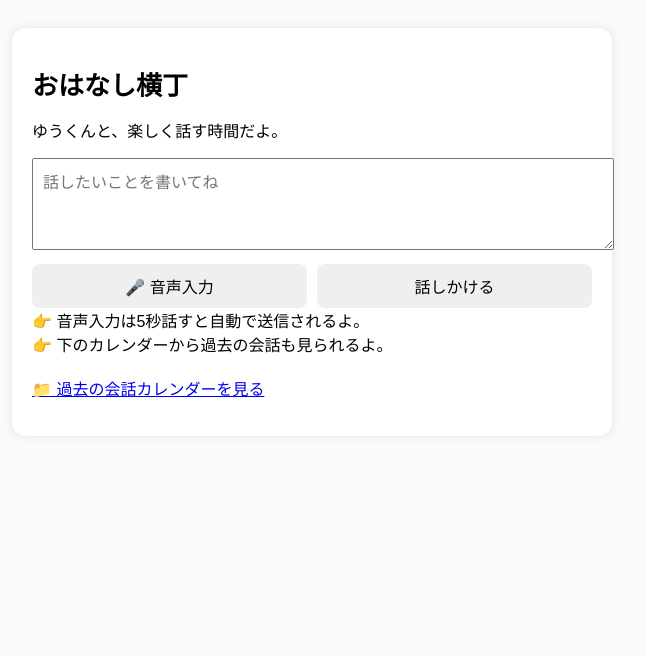
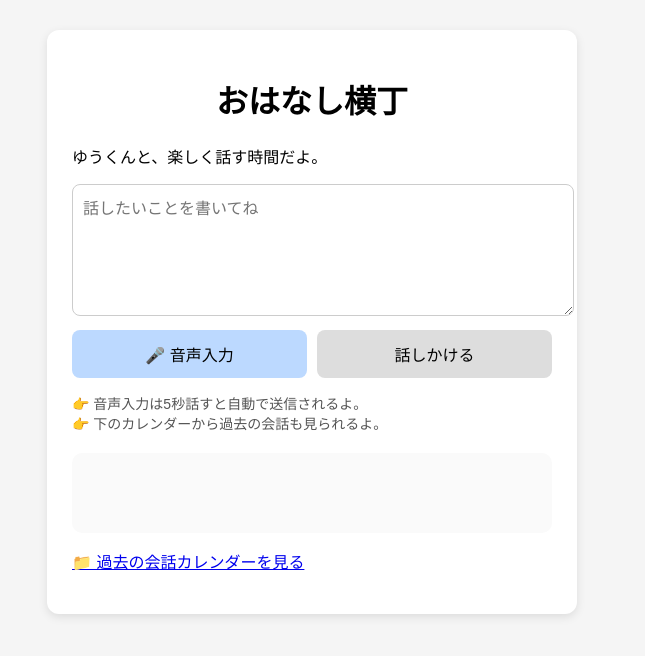
Before and after one commit to murahimurahi/ai_grandchild_bot, a Flask app: page / in a window 1280 px wide. Shown: the top 656 px of the page, without its empty margins (328-973 px from the left). Run offline with Flask 3, Linux system fonts and the light colour scheme.

Commit message:
Update style.css

```diff
--- a/static/style.css
+++ b/static/style.css
@@ -1,26 +1,31 @@
 body {
+    background: #f5f5f5;
     font-family: sans-serif;
-    background: #fafafa;
-    padding: 20px;
 }
 
 .container {
-    max-width: 560px;
-    margin: auto;
-    background: white;
-    padding: 20px;
-    border-radius: 14px;
-    box-shadow: 0 0 8px rgba(0,0,0,0.1);
+    width: 92%;
+    max-width: 480px;
+    margin: 30px auto;
+    background: #fff;
+    padding: 25px;
+    border-radius: 12px;
+    box-shadow: 0 3px 10px rgba(0,0,0,0.1);
 }
 
-h1 { font-size: 26px; margin-bottom: 10px; }
-.subtitle { margin-top: -6px; color: #555; }
+.small { max-width: 420px; }
+
+h1, h2 {
+    text-align: center;
+}
 
 textarea {
     width: 100%;
-    height: 70px;
+    height: 110px;
     padding: 10px;
     font-size: 16px;
+    border-radius: 8px;
+    border: 1px solid #ccc;
 }
 
 .buttons {
@@ -30,33 +35,44 @@ textarea {
 }
 
 button {
-    padding: 10px;
+    flex: 1;
+    padding: 12px;
     border-radius: 8px;
     border: none;
-    cursor: pointer;
-    flex: 1;
     font-size: 16px;
+    background: #ddd;
 }
 
-.voice {
-    background: #65b1ff;
+#voiceBtn { background: #bcd9ff; }
+#voiceBtn.mic-on {
+    background: #5ca0ff;
     color: white;
-}
-
-.voice.recording {
-    animation: pulse 0.8s infinite;
+    animation: pulse 1.2s infinite;
 }
 
 @keyframes pulse {
-    0% { box-shadow: 0 0 0 0 rgba(0,123,255,0.7); }
-    100% { box-shadow: 0 0 12px 12px rgba(0,123,255,0); }
+    0% { opacity: .7; }
+    50% { opacity: 1; }
+    100% { opacity: .7; }
+}
+
+.info {
+    font-size: 14px;
+    color: #555;
+    margin: 15px 0;
 }
 
 #responseArea {
     margin-top: 20px;
-    font-size: 18px;
+    background: #fafafa;
+    padding: 15px;
+    border-radius: 10px;
+    min-height: 50px;
 }
 
-ul li {
-    margin: 8px 0;
+.logbox {
+    white-space: pre-wrap;
+    background: #fafafa;
+    padding: 15px;
+    border-radius: 10px;
 }
```
